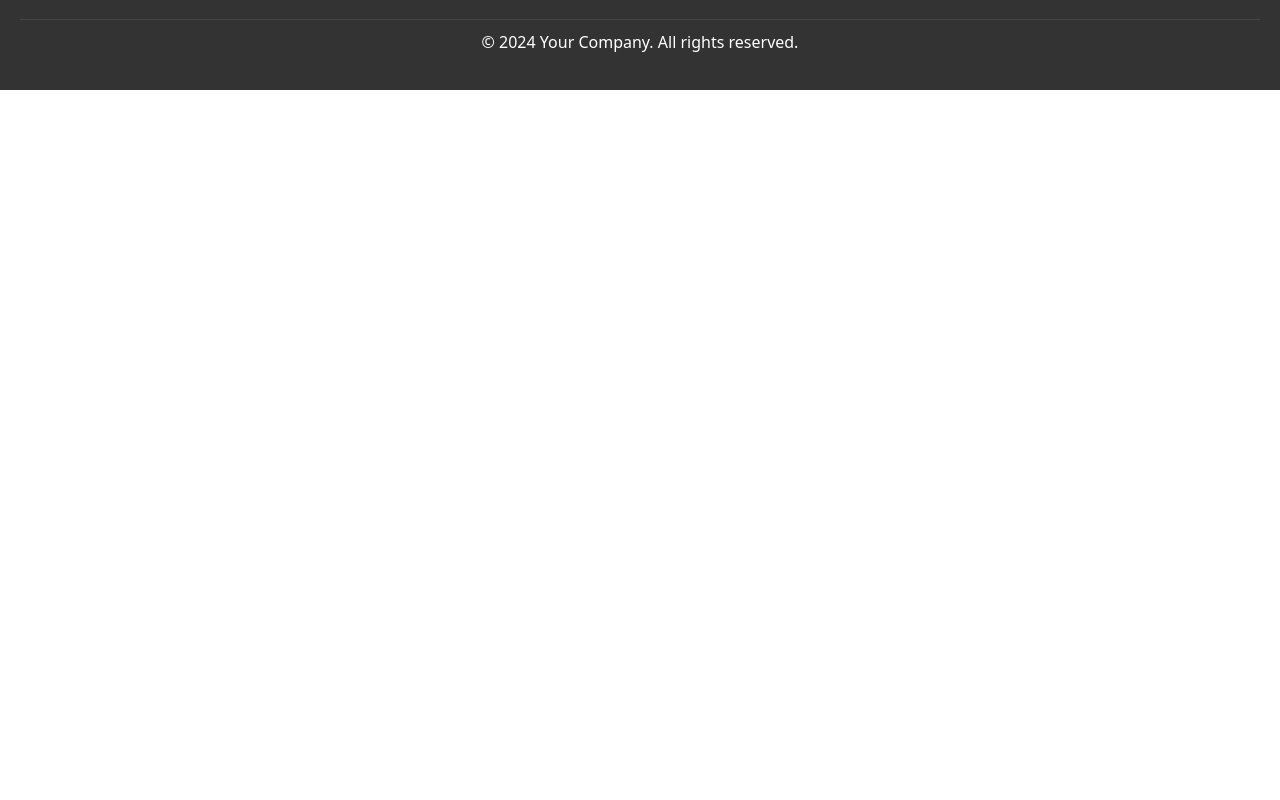
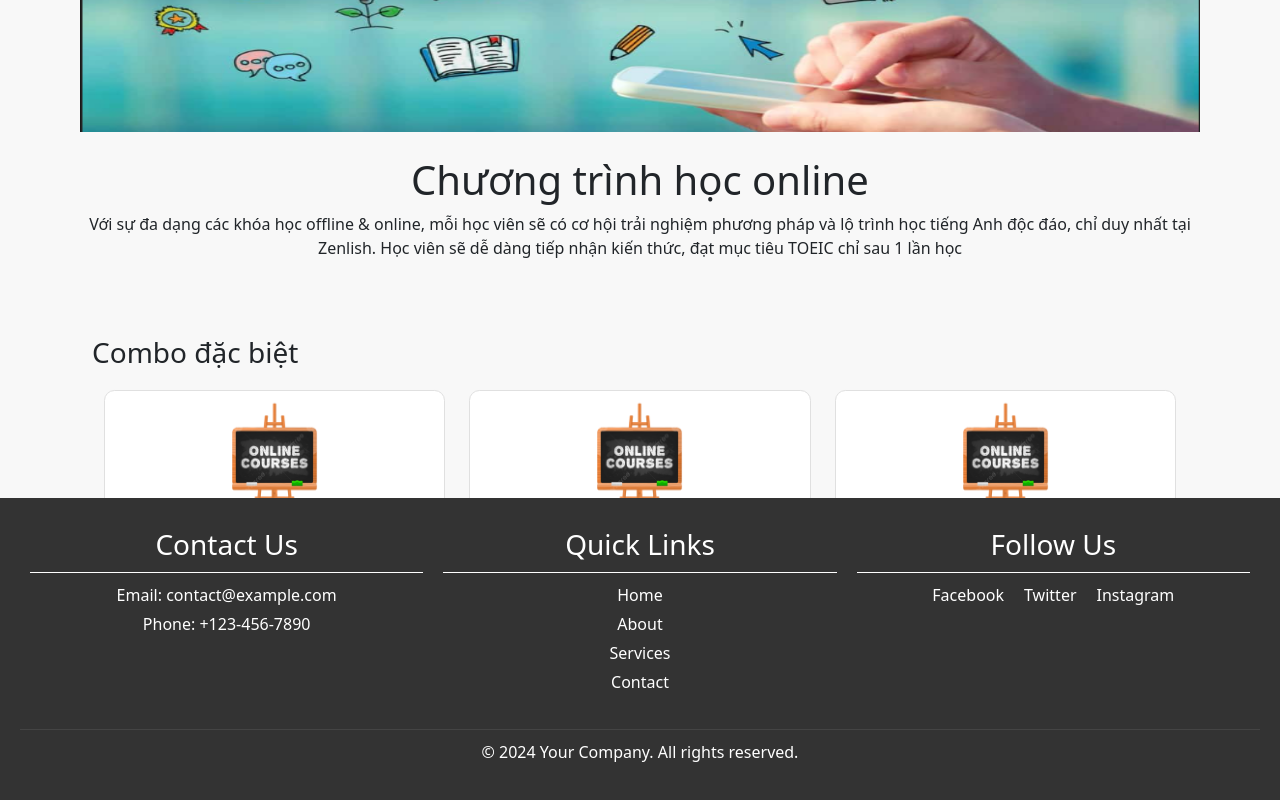
Before and after one commit to ankoa/demoCNLTHD, a React (Vite) app: page /onlinecouse in a window 1280 px wide. Shown: the part 333-1133 px from the top of the page. Before the commit the page ends 800 px from the top, so only its background shows below. Built offline with nearby package versions, Linux system fonts and the light colour scheme.

Commit message:
commit online course
nhớ cài thư viện

npm install @fortawesome/fontawesome-free

```diff
--- /dev/null
+++ b/src/components/User/OnlineCourse/CourseItem.jsx
@@ -0,0 +1,40 @@
+import React from "react";
+import "./CourseItem.scss";
+import '@fortawesome/fontawesome-free/css/all.min.css';
+
+export default function (props) {
+  let { image, title, numberOfReview, numberOfStudent, price, listingPrice, reduce } = props
+  return (
+    <div className="col-12 col-sm-6 col-md-4">
+      <div className="courses-grid-item">
+        <a href="#">
+          <div className="courses-grid-item-image">
+            <img src={image}></img>
+          </div>
+          <div className="courses-grid-item-title">{title}</div>
+          <div className="courses-grid-item-content">
+            <div className="courses-grid-item-starts">
+              <span className="rating-star fas fa-star checked"></span>
+              <span className="rating-star fas fa-star checked"></span>
+              <span className="rating-star fas fa-star checked"></span>
+              <span className="rating-star fas fa-star checked"></span>
+              <span className="rating-star fas fa-star-half-all checked"></span>
+              ({numberOfReview})
+              <span className="ml-1">{numberOfStudent} Học viên</span>
+            </div>
+            <div className="course-tags">
+              <span className="tag">#Khóa học online</span>
+            </div>
+          </div>
+          <div className="courses-grid-item-pricing">
+            <div className="course-prices">
+              <span className="course-price">{price}</span>
+              <span class="ml-1 course-listing-price">{listingPrice}</span>
+              <span class="ml-1 badge badge-danger badge-lg">-{reduce}%</span>
+            </div>
+          </div>
+        </a>
+      </div>
+    </div>
+  )
+}
--- /dev/null
+++ b/src/components/User/OnlineCourse/CourseItem.scss
@@ -0,0 +1,103 @@
+@media (min-width: 605px) {
+  .col-sm-6 {
+    flex: 0 0 50% !important;
+    max-width: 50% !important;
+  }
+}
+
+@media (min-width: 1024px) {
+  .col-md-4 {
+    flex: 0 0 33.33333% !important;
+    max-width: 33.33333% !important;
+  }
+}
+
+.col-md-12{
+  flex: 0 0 100% !important;
+  max-width: 100% !important;
+}
+
+.ml-1{
+  margin-left: .5rem;
+}
+
+.col-sm-6, .col-md-4, .col-md-12{
+  position: relative;
+  width: 100%;
+  padding: .75rem;
+
+  .courses-grid-item{
+    cursor: pointer;
+    min-height: 200px;
+    background-color: white;
+    border-radius: .65rem;
+    border: 1px solid #e0e0e0;
+    box-sizing: border-box;
+    box-shadow: 0 4px 0 0 rgba(143, 156, 173, .2);
+
+    .courses-grid-item-image{
+      height: 145px;
+
+      img{
+        object-fit: contain;
+        width: 100%;
+        height: 100%;
+        display: block;
+      }
+    }
+    .courses-grid-item-title {
+      font-weight: 500;
+      font-size: 1rem;
+      overflow: hidden;
+      background-position: 50%;
+      background-size: cover;
+      padding: .5rem 1rem .25rem;
+    }
+
+    .courses-grid-item-content {
+      padding: 0 1rem;
+      position: relative;
+      .rating-star.checked {
+        color: #ffad3b;
+      }
+      .courses-grid-item-starts{
+        font-weight: normal;
+        font-size: .9rem;
+      }
+      .course-tags {
+        margin-top: .5rem;
+
+        .tag:not(.plain) {
+          padding: 3px 10px;
+          font-size: 12px;
+          border-radius: 15px;
+          text-align: left;
+          background-color: #d5e8fb;
+          color: #284cb0;
+        }
+      }
+    }
+
+    .courses-grid-item-pricing {
+      padding: .5rem 1rem;
+
+      .course-price{
+        font-size: 1.2rem;
+        font-weight: 600;
+        color: #3cb46e;
+      }
+      .course-listing-price {
+        font-size: 1rem;
+        font-weight: normal;
+        text-decoration: line-through;
+      }
+      .badge-danger {
+        color: #fff;
+        font-size: 75%;
+        padding: .25em .4em;
+        background-color: #e43a45;
+        border-radius: .35rem;
+      }
+    }
+  }
+}
--- /dev/null
+++ b/src/components/User/OnlineCourse/OnlineCourse.jsx
@@ -0,0 +1,117 @@
+import React from "react";
+import "./OnlineCourse.scss";
+import '@fortawesome/fontawesome-free/css/all.min.css';
+
+import CourseItem from "./CourseItem";
+
+const OnlineCourse = () => {
+  return (
+    <div className='online-course-container'>
+      <div className="site-content-wrapper">
+        <div className="content-header">
+          <div className="image-wrapper">
+            <a href="#">
+              <img src='./src/assets/online_course/online_course_banner.png' alt='banner'></img>
+            </a>
+          </div>
+          <br />
+          <h1>Chương trình học online</h1>
+          <p>Với sự đa dạng các khóa học offline & online, mỗi học viên sẽ có cơ hội trải nghiệm phương pháp và lộ trình học tiếng Anh độc đáo, chỉ duy nhất tại Zenlish. Học viên sẽ dễ dàng tiếp nhận kiến thức, đạt mục tiêu TOEIC chỉ sau 1 lần học
+          </p>
+        </div>
+      </div>
+      <div className="content-wrapper">
+        <div className="container">
+          {/* các loại course khác nhau */}
+          <div className="course-type">
+            <h3>Combo đặc biệt</h3>
+            <div className="courses-grid-wrapper">
+              {/* map dữ liệu từ db lên */}
+              <CourseItem
+                image="./src/assets/online_course/online_course.png"
+                title="Combo 4 kỹ năng IELTS Intensive"
+                numberOfReview="1,681"
+                numberOfStudent="100,000"
+                price="1.500.000đ"
+                listingPrice="3.596.000đ"
+                reduce="57"
+              ></CourseItem>
+              <CourseItem
+                image="./src/assets/online_course/online_course.png"
+                title="Combo 4 kỹ năng IELTS Intensive"
+                numberOfReview="1,681"
+                numberOfStudent="100,000"
+                price="1.500.000đ"
+                listingPrice="3.596.000đ"
+                reduce="57"
+              ></CourseItem>
+              <CourseItem
+                image="./src/assets/online_course/online_course.png"
+                title="Combo 4 kỹ năng IELTS Intensive"
+                numberOfReview="1,681"
+                numberOfStudent="100,000"
+                price="1.500.000đ"
+                listingPrice="3.596.000đ"
+                reduce="57"
+              ></CourseItem>
+              <CourseItem
+                image="./src/assets/online_course/online_course.png"
+                title="Combo 4 kỹ năng IELTS Intensive"
+                numberOfReview="1,681"
+                numberOfStudent="100,000"
+                price="1.500.000đ"
+                listingPrice="3.596.000đ"
+                reduce="57"
+              ></CourseItem>
+            </div>
+          </div>
+
+          <div className="course-type">
+            <h3>Danh sách chương trình học</h3>
+            <div className="courses-grid-wrapper">
+              {/* map dữ liệu từ db lên */}
+              <CourseItem
+                image="./src/assets/online_course/online_course.png"
+                title="Combo 4 kỹ năng IELTS Intensive"
+                numberOfReview="1,681"
+                numberOfStudent="100,000"
+                price="1.500.000đ"
+                listingPrice="3.596.000đ"
+                reduce="57"
+              ></CourseItem>
+              <CourseItem
+                image="./src/assets/online_course/online_course.png"
+                title="Combo 4 kỹ năng IELTS Intensive"
+                numberOfReview="1,681"
+                numberOfStudent="100,000"
+                price="1.500.000đ"
+                listingPrice="3.596.000đ"
+                reduce="57"
+              ></CourseItem>
+              <CourseItem
+                image="./src/assets/online_course/online_course.png"
+                title="Combo 4 kỹ năng IELTS Intensive"
+                numberOfReview="1,681"
+                numberOfStudent="100,000"
+                price="1.500.000đ"
+                listingPrice="3.596.000đ"
+                reduce="57"
+              ></CourseItem>
+              <CourseItem
+                image="./src/assets/online_course/online_course.png"
+                title="Combo 4 kỹ năng IELTS Intensive"
+                numberOfReview="1,681"
+                numberOfStudent="100,000"
+                price="1.500.000đ"
+                listingPrice="3.596.000đ"
+                reduce="57"
+              ></CourseItem>
+            </div>
+          </div>
+        </div>
+      </div>
+    </div>
+  )
+}
+
+export default OnlineCourse;
--- /dev/null
+++ b/src/components/User/OnlineCourse/OnlineCourse.scss
@@ -0,0 +1,75 @@
+.online-course-container{
+  padding: 5vh 10vh 10vh 10vh;
+  background-color: rgb(248, 248, 248);
+  max-height: calc(100vh - 90px);
+  overflow-y: auto;
+
+  @media (max-width: 1200px) {
+    padding-left: 15vh;
+    padding-right: 15vh;
+  }
+
+  @media (max-width: 992px) {
+    padding-left: 10vh;
+    padding-right: 10vh;
+  }
+
+  @media (max-width: 768px) {
+    padding-top: 30px;
+    padding-left: 5vh;
+    padding-right: 5vh;
+    flex-direction: column;
+    align-items: center;
+    gap: 5vh;
+  }
+
+  @media (max-width: 576px) {
+    padding-top: 20px;
+    padding-left: 2vh;
+    padding-right: 2vh;
+    flex-direction: column;
+    align-items: center;
+    gap: 5vh;
+  }
+
+  a {
+    text-decoration: none;
+    color: black;
+  }
+
+  .site-content-wrapper .content-header .image-wrapper {
+    img {
+      height: 19rem;
+      width: 100%;
+    }
+  }
+
+  .site-content-wrapper{
+    display: flex;
+    position: relative;
+  }
+
+  .content-wrapper{
+    position: relative;
+    flex: 1;
+    display: flex;
+    flex-direction: column;
+    min-height: calc(100vh - 430px);
+
+    .container{
+      padding-top: .75rem;
+      padding-bottom: .75rem;
+
+      h3 {
+        float: left;
+        padding-top: 3rem;
+      }
+
+      .courses-grid-wrapper {
+        float: left;
+        display: flex;
+        flex-wrap: wrap;
+      }
+    }
+  }
+}
--- a/src/router.jsx
+++ b/src/router.jsx
@@ -4,6 +4,7 @@ import Homepage from "./components/User/Homepage/Homepage";
 import MasterLayout from "./components/User/MasterLayout/index";
 import TestPage from "./components/User/TestPage/Testpage";
 import Login from "./components/User/Login/Login";
+import OnlineCourse from "./components/User/OnlineCourse/OnlineCourse";
 
 const renderUserRouter = () => {
     const userRouters = [
@@ -19,6 +20,10 @@ const renderUserRouter = () => {
             path: ROUTERS.USER.LOGIN,
             component: <Login />
         },
+        {
+            path: ROUTERS.USER.ONLINECOURSE,
+            component: <OnlineCourse />
+        }
     ];
 
     return (
--- a/src/util/router.jsx
+++ b/src/util/router.jsx
@@ -2,6 +2,7 @@ export const ROUTERS = {
     USER: {
         HOMEPAGE: "/",
         TESTPAGE: "/test",
-        LOGIN: "/login"
+        LOGIN: "/login",
+        ONLINECOURSE: "/onlinecouse"
     }
 };
```
Also changed, not shown: src/assets/online_course/online_course.png (added), src/assets/online_course/online_course_banner.png (added).
